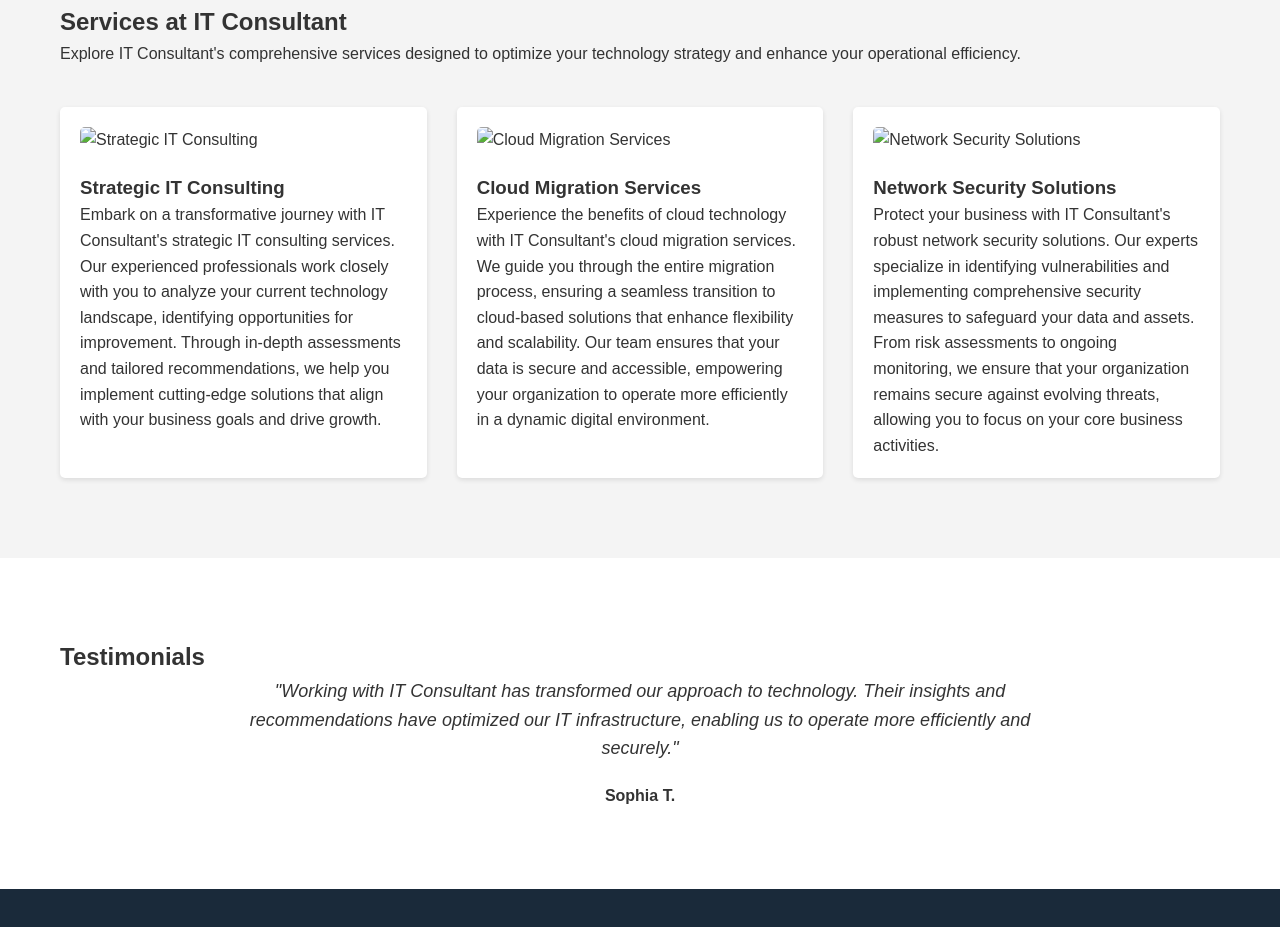
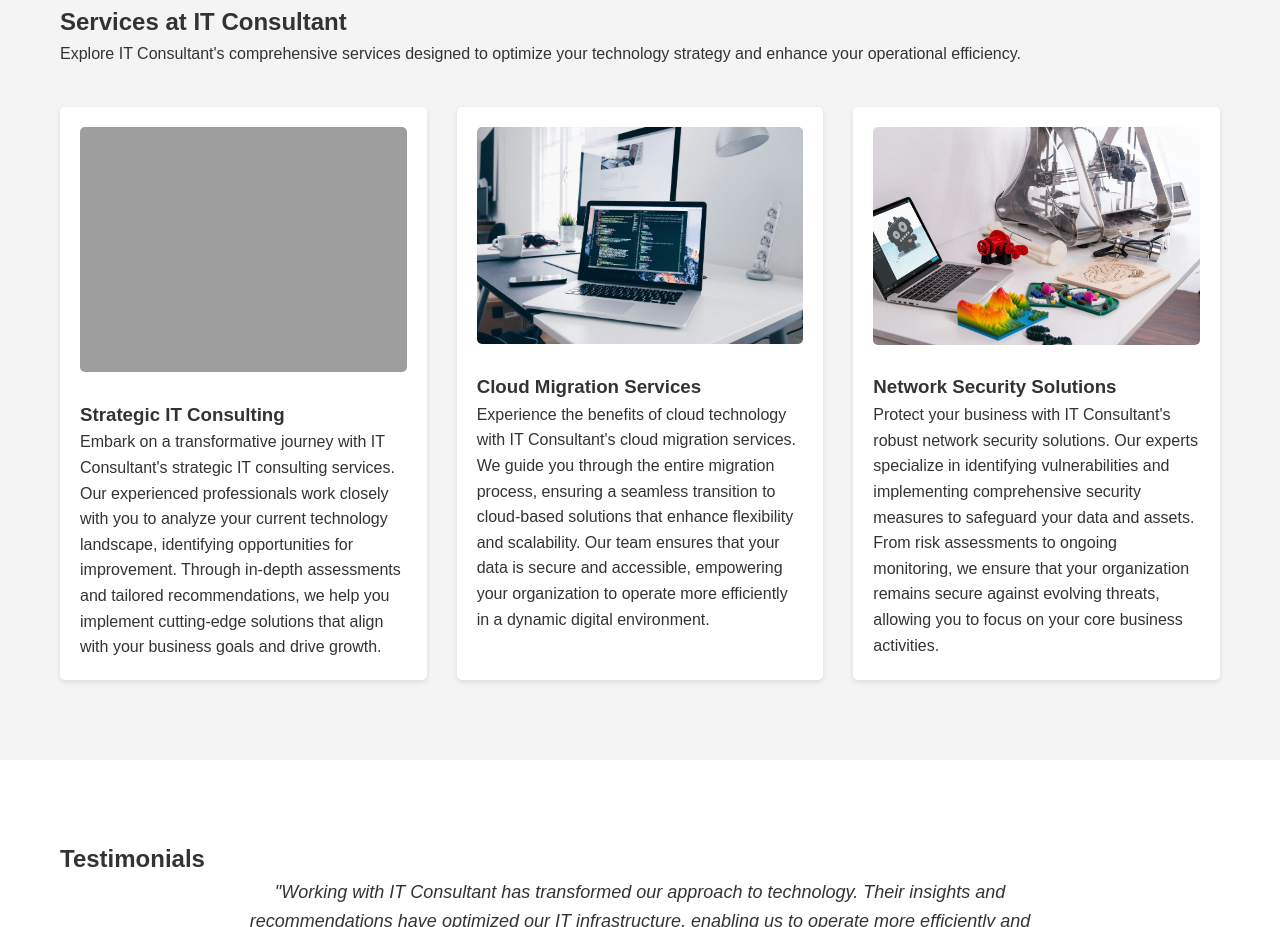
Before and after one commit to asukulu/IT-Consultant, a website: page index.html in a window 1280 px wide. Shown: the part 1373-2300 px from the top of the page. Drawn offline with Linux system fonts and the light colour scheme; the site is published under a folder, as on GitHub Pages, so addresses that start at the root find nothing.

Commit message:
correct images not displayed

```diff
--- a/index.html
+++ b/index.html
@@ -59,17 +59,17 @@
                 <p>Explore IT Consultant's comprehensive services designed to optimize your technology strategy and enhance your operational efficiency.</p>
                 <div class="service-grid">
                     <div class="service-item">
-                        <img src="\img\alexandre-debieve-FO7JIlwjOtU-unsplash.jpg" alt="Strategic IT Consulting">
+                        <img src="img\alexandre-debieve-FO7JIlwjOtU-unsplash.jpg" alt="Strategic IT Consulting">
                         <h3>Strategic IT Consulting</h3>
                         <p>Embark on a transformative journey with IT Consultant's strategic IT consulting services. Our experienced professionals work closely with you to analyze your current technology landscape, identifying opportunities for improvement. Through in-depth assessments and tailored recommendations, we help you implement cutting-edge solutions that align with your business goals and drive growth.</p>
                     </div>
                     <div class="service-item">
-                        <img src="\img\christopher-gower-m_HRfLhgABo-unsplash.jpg" alt="Cloud Migration Services">
+                        <img src="img\christopher-gower-m_HRfLhgABo-unsplash.jpg" alt="Cloud Migration Services">
                         <h3>Cloud Migration Services</h3>
                         <p>Experience the benefits of cloud technology with IT Consultant's cloud migration services. We guide you through the entire migration process, ensuring a seamless transition to cloud-based solutions that enhance flexibility and scalability. Our team ensures that your data is secure and accessible, empowering your organization to operate more efficiently in a dynamic digital environment.</p>
                     </div>
                     <div class="service-item">
-                        <img src="/img/xiaole-tao-Fo-HQUlRGkU-unsplash.jpg" alt="Network Security Solutions">
+                        <img src="img/xiaole-tao-Fo-HQUlRGkU-unsplash.jpg" alt="Network Security Solutions">
                         <h3>Network Security Solutions</h3>
                         <p>Protect your business with IT Consultant's robust network security solutions. Our experts specialize in identifying vulnerabilities and implementing comprehensive security measures to safeguard your data and assets. From risk assessments to ongoing monitoring, we ensure that your organization remains secure against evolving threats, allowing you to focus on your core business activities.</p>
                     </div>
```
